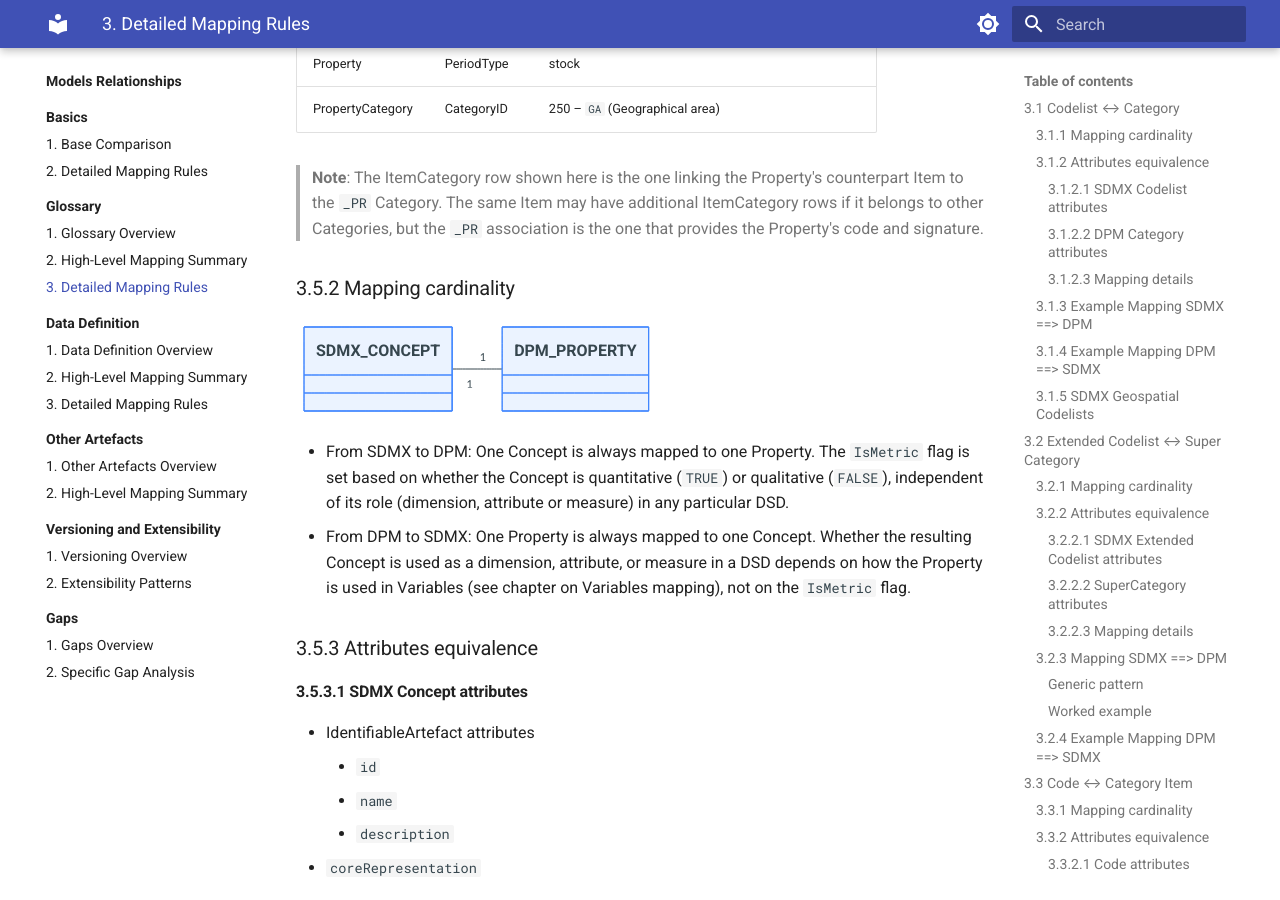
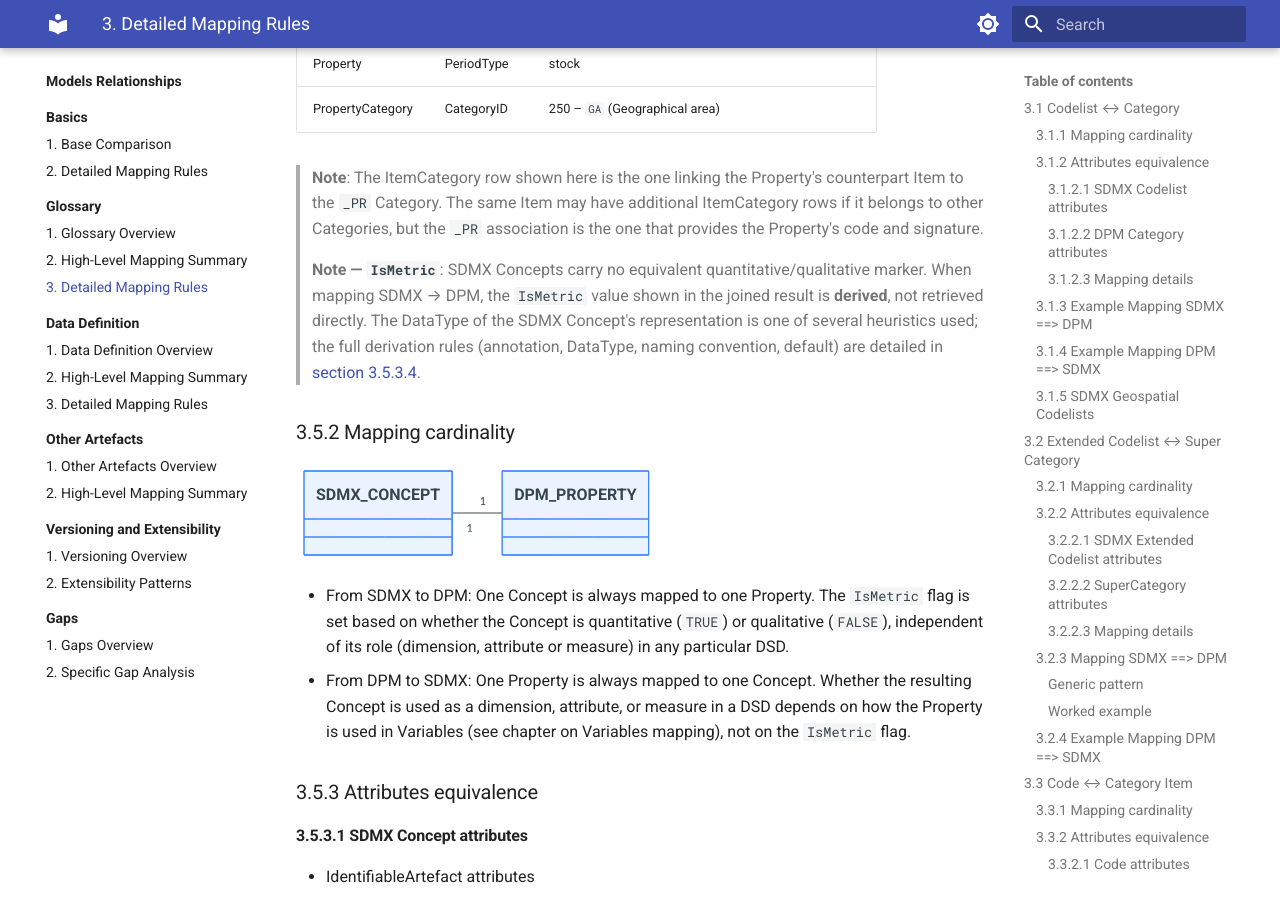
Before and after one commit to sdmx-twg/wp-sdmx-dpm, an MkDocs documentation site: the page built from docs/models-relationships/01_glossary/03_detailed_mapping_rules.md, in a window 1280 px wide and 900 px high, scrolled down 29365 px. Built offline with MkDocs 1.6.1 and Material for MkDocs 9.7.7, drawn with Linux system fonts in a browser that asks for light colours.

Commit message:
docs: cross-reference IsMetric derivation from section 3.5.1
Addresses #83 — the joined-result table in section 3.5.1 shows
`Property.IsMetric` without explaining where the value comes from when
mapping SDMX → DPM (SDMX Concepts carry no equivalent flag). Add a note
making the derivation explicit and linking forward to section 3.5.3.4
where the full heuristics (annotation, DataType, naming convention,
default) are detailed.

````diff
--- a/docs/models-relationships/01_glossary/03_detailed_mapping_rules.md
+++ b/docs/models-relationships/01_glossary/03_detailed_mapping_rules.md
@@ -910,6 +910,8 @@ Item (IsProperty = TRUE)
 
 > **Note**: The ItemCategory row shown here is the one linking the Property's counterpart Item to the `_PR` Category. The same Item may have additional ItemCategory rows if it belongs to other Categories, but the `_PR` association is the one that provides the Property's code and signature.
 
+> **Note — `IsMetric`**: SDMX Concepts carry no equivalent quantitative/qualitative marker. When mapping SDMX → DPM, the `IsMetric` value shown in the joined result is **derived**, not retrieved directly. The DataType of the SDMX Concept's representation is one of several heuristics used; the full derivation rules (annotation, DataType, naming convention, default) are detailed in [section 3.5.3.4](#3534-ismetric-flag-mapping).
+
 ### 3.5.2 Mapping cardinality
 
 ```mermaid
````
